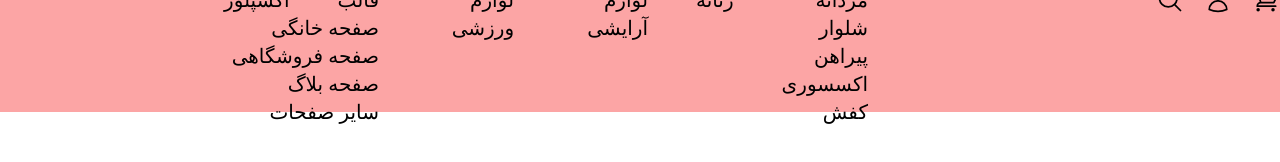
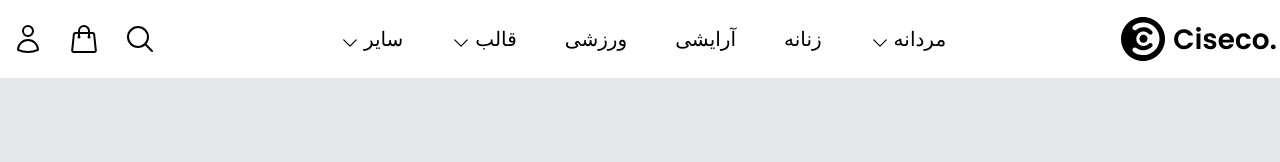
Before and after one commit to pouya-aghayi/market-front, a website: page public/index.html in a window 1280 px wide. Drawn offline with Linux system fonts and the light colour scheme.

Commit message:
updatet header items

```diff
--- a/public/index.html
+++ b/public/index.html
@@ -7,61 +7,65 @@
     <title>cisco</title>
     <link rel="stylesheet" href="./css/tailwind.css">
 </head>
-<body dir="rtl" class=" m-0 p-0 box-border">
-    <div   class="w-full bg-red-300 h-28 ">
-        <div class="h-28 flex items-center justify-center">
-          <ul class="flex  text-xl ml-56">
+<body dir="rtl" class=" bg-gray-200">
+  <nav class="fixed top-0 left-0 w-full bg-white">
+    <div   class="container m-auto flex justify-between items-center ">
+      <a href="#">
+      <img src="ciscologo.svg" alt="Cisco" class="py-4 cursor-pointer" >
+    </a>
+      <ul class="hidden md:flex text-base m-auto items-center cursor-pointer ">
+        <li class="hover:bg-gray-100 py-4 px-6 rounded-full text-xl md:flex">مردانه <svg xmlns="http://www.w3.org/2000/svg" fill="none" viewBox="0 0 24 24" stroke-width="1.5" stroke="currentColor" class="w-5 h-5 mt-2 mr-1">
+          <path stroke-linecap="round" stroke-linejoin="round" d="M19.5 8.25l-7.5 7.5-7.5-7.5" />
+        </svg>
+        </li>
+        <li class="hover:bg-gray-100 py-4 px-6 rounded-full text-xl">زنانه</li>
+        <li class="hover:bg-gray-100 py-4 px-6 rounded-full text-xl">آرایشی</li>
+        <li class="hover:bg-gray-100 py-4 px-6 rounded-full text-xl">ورزشی</li>
+        <li class="hover:bg-gray-100 py-4 px-6 rounded-full text-xl  md:flex">قالب <svg xmlns="http://www.w3.org/2000/svg" fill="none" viewBox="0 0 24 24" stroke-width="1.5" stroke="currentColor" class="w-5 h-5 mt-2 mr-1">
+          <path stroke-linecap="round" stroke-linejoin="round" d="M19.5 8.25l-7.5 7.5-7.5-7.5" />
+        </svg>
+        </li>
+        <li class="hover:bg-gray-100 py-4 px-6 rounded-full text-xl  md:flex">سایر <svg xmlns="http://www.w3.org/2000/svg" fill="none" viewBox="0 0 24 24" stroke-width="1.5" stroke="currentColor" class="w-5 h-5 mt-2 mr-1">
+          <path stroke-linecap="round" stroke-linejoin="round" d="M19.5 8.25l-7.5 7.5-7.5-7.5" />
+        </svg>
+        </li>
+      </ul>
+      <button class="block md:hidden py-3 px-4 mr-60 rounded-lg focus:outline-none hover:bg-gray-200 group">
+        <div class=" w-6 h-1 bg-gray-600 mb-1 rounded-md"></div>
+        <div class=" w-6 h-1 bg-gray-600 mb-1 rounded-md"></div>
+        <div class=" w-6 h-1 bg-gray-600 rounded-md"></div>
+        <div class=" absolute top-0 -left-full h-screen w-8/12 bg-white border opacity-0 group-focus:left-0 group-focus:opacity-100 transition-all duration-300">
+          <ul class="flex flex-col items-center w-full text-base cursor-pointer pt-10  ">
+            <li class="hover:bg-gray-200 py-4  w-full ">مردانه</li>
+            <li class="hover:bg-gray-200 py-4 px-6 w-full">زنانه</li>
+            <li class="hover:bg-gray-200 py-4 px-6 w-full">آرایشی</li>
+            <li class="hover:bg-gray-200 py-4 px-6 w-full">ورزشی</li>
+            <li class="hover:bg-gray-200 py-4  w-full ">قالب</li>
+            <li class="hover:bg-gray-200 py-4  w-full ">سایر</li>
+          </ul>
+        </div>
+      </button>
+        <div class="flex">
+          <ul class="hidden md:flex m-auto cursor-pointer ">
+          <li class="hover:bg-gray-100  rounded-full px-3 py-3"><a href="#">
+          <svg xmlns="http://www.w3.org/2000/svg" fill="none" viewBox="0 0 24 24" stroke-width="1.5" stroke="currentColor" class="w-8 h-8 ">
+            <path stroke-linecap="round" stroke-linejoin="round" d="M21 21l-5.197-5.197m0 0A7.5 7.5 0 105.196 5.196a7.5 7.5 0 0010.607 10.607z" />
+          </svg></a></li>
+          <li class="hover:bg-gray-100  rounded-full px-3 py-3"><a href="#">
+          <svg xmlns="http://www.w3.org/2000/svg" fill="none" viewBox="0 0 24 24" stroke-width="1.5" stroke="currentColor" class="w-8 h-8 ">
+            <path stroke-linecap="round" stroke-linejoin="round" d="M15.75 10.5V6a3.75 3.75 0 10-7.5 0v4.5m11.356-1.993l1.263 12c.07.665-.45 1.243-1.119 1.243H4.25a1.125 1.125 0 01-1.12-1.243l1.264-12A1.125 1.125 0 015.513 7.5h12.974c.576 0 1.059.435 1.119 1.007zM8.625 10.5a.375.375 0 11-.75 0 .375.375 0 01.75 0zm7.5 0a.375.375 0 11-.75 0 .375.375 0 01.75 0z" />
+          </svg>
+          </a></li>
+          <li class="hover:bg-gray-100  rounded-full px-3 py-3"><a href="#">
+          <svg xmlns="http://www.w3.org/2000/svg" fill="none" viewBox="0 0 24 24" stroke-width="1.5" stroke="currentColor" class="w-8 h-8">
+            <path stroke-linecap="round" stroke-linejoin="round" d="M15.75 6a3.75 3.75 0 11-7.5 0 3.75 3.75 0 017.5 0zM4.501 20.118a7.5 7.5 0 0114.998 0A17.933 17.933 0 0112 21.75c-2.676 0-5.216-.584-7.499-1.632z" />
+          </svg>
+        </a></li>
+        </ul>
 
+        </div>
 
-
-              <li class=""><svg xmlns="http://www.w3.org/2000/svg" fill="none" viewBox="0 0 24 24" stroke-width="1.5" stroke="currentColor" class="w-7 h-7">
-                <path stroke-linecap="round" stroke-linejoin="round" d="M2.25 3h1.386c.51 0 .955.343 1.087.835l.383 1.437M7.5 14.25a3 3 0 00-3 3h15.75m-12.75-3h11.218c1.121-2.3 2.1-4.684 2.924-7.138a60.114 60.114 0 00-16.536-1.84M7.5 14.25L5.106 5.272M6 20.25a.75.75 0 11-1.5 0 .75.75 0 011.5 0zm12.75 0a.75.75 0 11-1.5 0 .75.75 0 011.5 0z" />
-                  </svg></li>
-
-
-              <li class=" mr-5"><svg xmlns="http://www.w3.org/2000/svg" fill="none" viewBox="0 0 24 24" stroke-width="1.5" stroke="currentColor" class="w-7 h-7 ">
-                <path stroke-linecap="round" stroke-linejoin="round" d="M15.75 6a3.75 3.75 0 11-7.5 0 3.75 3.75 0 017.5 0zM4.501 20.118a7.5 7.5 0 0114.998 0A17.933 17.933 0 0112 21.75c-2.676 0-5.216-.584-7.499-1.632z" />
-                  </svg></li>
-
-              <li class=" mr-5 pl-60"><svg xmlns="http://www.w3.org/2000/svg" fill="none" viewBox="0 0 24 24" stroke-width="1.5" stroke="currentColor" class="w-7 h-7 ">
-                <path stroke-linecap="round" stroke-linejoin="round" d="M21 21l-5.197-5.197m0 0A7.5 7.5 0 105.196 5.196a7.5 7.5 0 0010.607 10.607z" />
-                  </svg></li>
-
-
-              <li class="mr-12"><a href="#" class=""> مردانه</a>
-              <div>
-                <ul class=" block">
-                  <li>شلوار</li>
-                  <li>پیراهن</li>
-                  <li>اکسسوری</li>
-                  <li>کفش</li>
-                </ul>
-              </div>
-              </li>
-
-              <li class="mr-12"><a href="#" class="">زنانه</a></li>
-
-              <li class="mr-12"><a href="#" class="">لوازم آرایشی </a>
-              </li>
-
-              <li class="mr-12"><a href="#" class="">لوازم ورزشی</a></li>
-
-              <li class="mr-12"><a href="#" class="">قالب</a>
-                <div class="">
-                  <ul class="none z-999 absolute">
-                    <li class=" "><a href="#" class=" block no-underline"></a> صفحه خانگی</li>
-                    <li class=" "><a href="#" class=" block no-underline"></a> صفحه فروشگاهی</li>
-                    <li class=" "><a href="#" class=" block no-underline"></a> صفحه بلاگ</li>
-                    <li class=" "><a href="#" class=" block no-underline"></a> سایر صفحات</li>
-                  </ul>
-                </div>
-              </li>
-
-              <li class="mr-12"><a href="#" class="">اکسپلور</a></li>
-
-
-          </ul>
-      </div>
     </div>
+  </nav>
 </body>
 </html>
--- a/tailwind.config.js
+++ b/tailwind.config.js
@@ -4,5 +4,14 @@ module.exports = {
   theme: {
     extend: {},
   },
+variants: {
+  extend: {
+    display: ['group-focus'],
+    opacity: ['group-focus'],
+    inset: ['group-focus']
+
+  },
+},
+
   plugins: [],
 }
```
Also changed, not shown: public/ciscologo.svg (added), public/css/tailwind.css.
